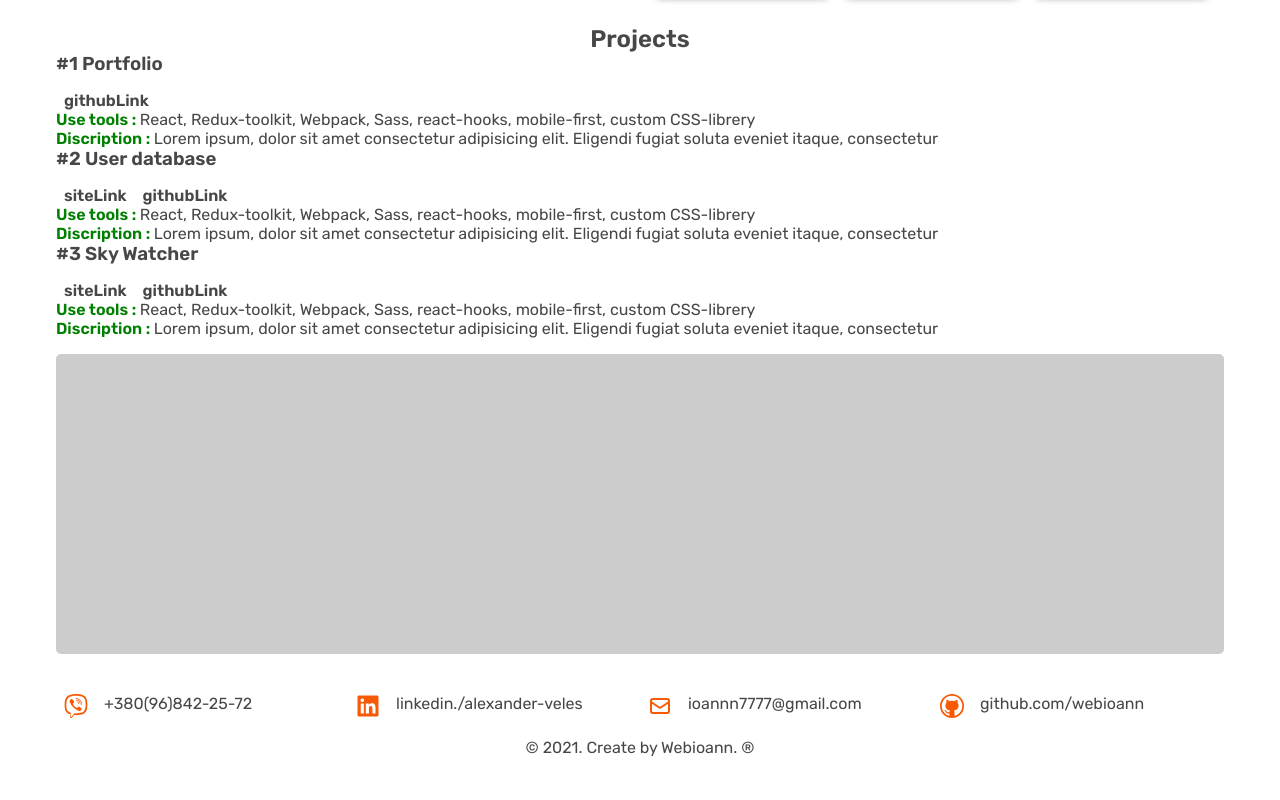
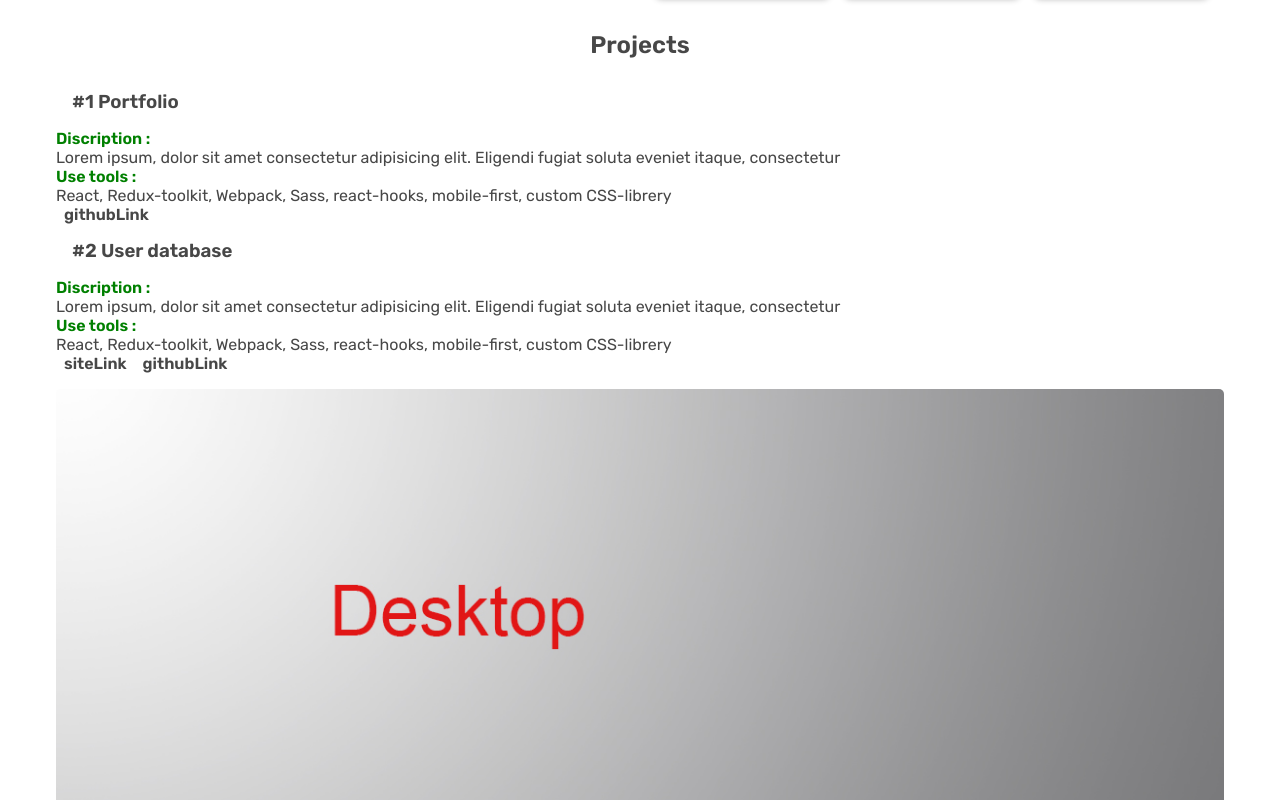
Before and after one commit to webioann/webpack-for-react, a React app: page / in a window 1280 px wide. Shown: the part 380-1180 px from the top of the page. Built offline with nearby package versions, Linux system fonts and the light colour scheme.

Commit message:
rebuild component Projects

```diff
--- a/src/COMPONENTS/Projects/Projects.js
+++ b/src/COMPONENTS/Projects/Projects.js
@@ -11,33 +11,44 @@ function Projects() {
     return (
         <section className="projects">
             <h2 className="title">{ useTranslator(projTitle) }</h2>
-            <section className="portfolio-box">
-                <div className="discr col-12">
-                    <div className="subtitle row">
-                        <h3>#1 { useTranslator(portfolio.subtitle) } </h3>
+            <section className="portfolio">
+                <div className="wrapper">
+                    <h3 className="subtitle">#1 { useTranslator(portfolio.subtitle) }</h3>
+
+                    <div className='discription'>
+                        <span>{ useTranslator(dashboard.spanDiscript) }</span>
+                        <p>{ useTranslator(portfolio.textDicript) }</p>
                     </div>
-                    <div className="link-box row mb-3">
+
+                    <div className='used-tools'>
+                        <span>{ useTranslator(dashboard.spanTools) }</span>
+                        <p>{ useTranslator(portfolio.textTools) }</p>
+                    </div>
+
+                    <div className="link-box">
                         <a href="https://github.com/webioann/portfolio/" target="_blank" className="link col-md-5">
                             githubLink
                         </a>
                     </div>
-                    <p>
-                        <span> { useTranslator(dashboard.spanTools) } </span>
-                        { useTranslator(portfolio.textTools) }
-                    </p>
-                    <p>
-                        <span> { useTranslator(dashboard.spanDiscript) } </span>
-                        { useTranslator(portfolio.textDicript) }
-                    </p>
                 </div>
+
             </section>
 
             <section className="dashboard">
-                <div className="discr col-12">
-                    <div className="subtitle row">
-                        <h3>#2 { useTranslator(dashboard.subtitle) } </h3>
+                <div className="wrapper">
+                    <h3 className="subtitle">#2 { useTranslator(dashboard.subtitle) } </h3>
+
+                    <div className='discription'>
+                        <span>{ useTranslator(dashboard.spanDiscript) }</span>
+                        <p>{ useTranslator(dashboard.textDicript) }</p>
                     </div>
-                    <div className="link-box row mb-3">
+
+                    <div className='used-tools'>
+                        <span>{ useTranslator(dashboard.spanTools) }</span>
+                        <p>{ useTranslator(dashboard.textTools) }</p>
+                    </div>
+
+                    <div className="link-box">
                         <a href="#" target="_blank" className="link col-md-5">
                             siteLink
                         </a>
@@ -45,24 +56,29 @@ function Projects() {
                             githubLink
                         </a>
                     </div>
-                    <p>
-                        <span> { useTranslator(dashboard.spanTools) } </span>
-                        { useTranslator(dashboard.textTools) }
-                    </p>
-                    <p>
-                        <span> { useTranslator(dashboard.spanDiscript) } </span>
-                        { useTranslator(dashboard.textDicript) }
-                    </p>
                 </div>
-                <div className="user-screenshot col-12">
+
+                <div className='screenshot'>
+
                 </div>
+
             </section>
 
-            <section className="weather row mt-3 py-3">
-                <div className="discr col-md-6 col-lg-8">
-                    <div className="subtitle row">
-                        <h3>#3 { useTranslator(weather.subtitle) } </h3>
+            <section className="weather">
+                <div className="wrapper">
+                    <h3 className="subtitle">#3 { useTranslator(weather.subtitle) } </h3>
+
+                    <div className='discription'>
+                        <span>{ useTranslator(weather.spanDiscript) }</span>
+                        <p>{ useTranslator(weather.textDicript) }</p>
                     </div>
+
+                    <div className='used-tools'>
+                        <span>{ useTranslator(weather.spanTools) }</span>
+                        <p>{ useTranslator(weather.textTools) }</p>
+                    </div>
+
+
                     <div className="link-box row mb-3">
                         <a href="#" target="_blank" className="link col-lg-8">
                             siteLink
@@ -71,16 +87,11 @@ function Projects() {
                             githubLink
                         </a>
                     </div>
-                    <p>
-                        <span> { useTranslator(weather.spanTools) } </span>
-                        { useTranslator(weather.textTools) }
-                    </p>
-                    <p>
-                        <span> { useTranslator(weather.spanDiscript) } </span>
-                        { useTranslator(weather.textDicript) }
-                    </p>
                 </div>
-                <div className="weather-screenshot col-md-6 col-lg-4"></div>
+
+                <div className='screenshot'>
+
+                </div>
             </section>
 
         </section>
--- a/src/COMPONENTS/Projects/projects.scss
+++ b/src/COMPONENTS/Projects/projects.scss
@@ -1,37 +1,35 @@
 @import "../vars.scss";
 
 .projects {
-  padding-top: 10px;
-  padding-bottom: 10px;
+  display: flex;
+  flex-direction: column;
   .title {
     text-align: center;
+    padding: 1rem;
   }
   .subtitle {
-    margin-bottom: 1rem;
+    padding: 1rem;
   }
-  .subtitle::after {
-    content: "";
-    width: 0%;
-    height: 3px;
-    background-color: $carrot;
-    animation-name: growLine;
-    animation-duration: 4300ms;
-    animation-delay: 400ms;
-    animation-timing-function: linear;
-    animation-iteration-count: 1;
-    animation-direction: normal;
-    animation-fill-mode: forwards;
+
+  .wrapper{
+    display: flex;
+    flex-direction: column;
+
   }
-  @keyframes growLine {
-    0% {
-      width: 0%;
-    }
-    85% {
-      width: 53%;
-    }
-    100% {
-      width: 50%;
-    }
+
+  // =====================
+  .portfolio{
+    display: flex;
+  }
+
+  .dashboard{
+    display: flex;
+    flex-direction: column;
+  }
+
+  .weather{
+    display: flex;
+    flex-direction: column;
   }
 
   span {
@@ -50,30 +48,4 @@
       color: $carrot;
     }
   }
-  .portfolio {
-  }
-  .user {
-    .user-screenshot {
-      background-image: url("../../assets/Mobile.jpg");
-      background-repeat: no-repeat;
-      background-size: cover;
-      background-position: center;
-      width: 100%;
-      min-height: 600px;
-      border-radius: 5px;
-      margin: 1rem 0;
-      @media (min-width: 768px) {background-image: url("../../assets/Tablet.jpg");}
-      @media (min-width: 1200px) {background-image: url("../../assets/Desktop.jpg");}
-    }
-
-  }
-  .weather {
-    padding-bottom: 10px;
-    .weather-screenshot {
-      min-height: 300px;
-      background-color: #ccc;
-      border-radius: 5px;
-      margin: 1rem 0;
-    }
-  }
 }
--- a/src/COMPONENTS/Summary/summary.scss
+++ b/src/COMPONENTS/Summary/summary.scss
@@ -70,51 +70,3 @@
     }
 
 }
-
-// ============  animation onStart ===================
-.on-start{
-    animation-name: onStart;
-    animation-duration: 1000ms;
-    animation-timing-function: linear;
-    animation-iteration-count: 1;
-    animation-direction: normal;
-    animation-fill-mode: forwards;
-    transform: translateY(20px);
-    visibility: hidden;
-    opacity: 0;
-}
-@keyframes onStart {
-    0%{
-        transform: translateY(20px);
-        visibility: hidden;
-        opacity: 0;
-    }
-    85%{
-        transform: translateY(-7px);}
-    100%{
-        transform: translateY(0px);
-        visibility: visible;
-        opacity: 1;
-    }
-}
-//================== animation groveLine ====================
-.subtitle::after{
-    content: '';
-    animation-name: growLine;
-    animation-duration: 4300ms;
-    animation-delay: 400ms;
-    animation-timing-function: linear;
-    animation-iteration-count: 1;
-    animation-direction: normal;
-    animation-fill-mode: forwards;
-    width: 0%;
-    height: 3px;
-    border-radius: 1px;
-    background-color: $carrot;
-}
-@keyframes growLine {
-    0%{ width: 0%; }
-    95%{ width: 53%; }
-    100%{ width: 50%; }
-}
-//=========================================
--- a/src/COMPONENTS/vars.scss
+++ b/src/COMPONENTS/vars.scss
@@ -109,3 +109,69 @@ a:focus,
 a:active {
     outline: none;
 }
+
+//================== animation groveLine ====================
+.subtitle::after{
+    content: '';
+    animation-name: growLine;
+    animation-duration: 4300ms;
+    animation-delay: 400ms;
+    animation-timing-function: linear;
+    animation-iteration-count: 1;
+    animation-direction: normal;
+    animation-fill-mode: forwards;
+    width: 0%;
+    height: 3px;
+    border-radius: 1px;
+    background-color: $carrot;
+}
+@keyframes growLine {
+    0%{ width: 0%; }
+    95%{ width: 53%; }
+    100%{ width: 50%; }
+}
+//=========================================
+
+// ============  animation onStart ===================
+.on-start{
+    animation-name: onStart;
+    animation-duration: 1000ms;
+    animation-timing-function: linear;
+    animation-iteration-count: 1;
+    animation-direction: normal;
+    animation-fill-mode: forwards;
+    transform: translateY(20px);
+    visibility: hidden;
+    opacity: 0;
+}
+@keyframes onStart {
+    0%{
+        transform: translateY(20px);
+        visibility: hidden;
+        opacity: 0;
+    }
+    85%{
+        transform: translateY(-7px);}
+    100%{
+        transform: translateY(0px);
+        visibility: visible;
+        opacity: 1;
+    }
+}
+//==================================
+.screenshot {
+    min-height: 300px;
+    background-color: #ccc;
+    border-radius: 5px;
+    margin: 1rem 0;
+    background-image: url("../../assets/Mobile.jpg");
+    background-repeat: no-repeat;
+    background-size: cover;
+    background-position: center;
+    width: 100%;
+    min-height: 600px;
+    border-radius: 5px;
+    margin: 1rem 0;
+    @media (min-width: 768px) {background-image: url("../../assets/Tablet.jpg");}
+    @media (min-width: 1200px) {background-image: url("../../assets/Desktop.jpg");}
+}
```
